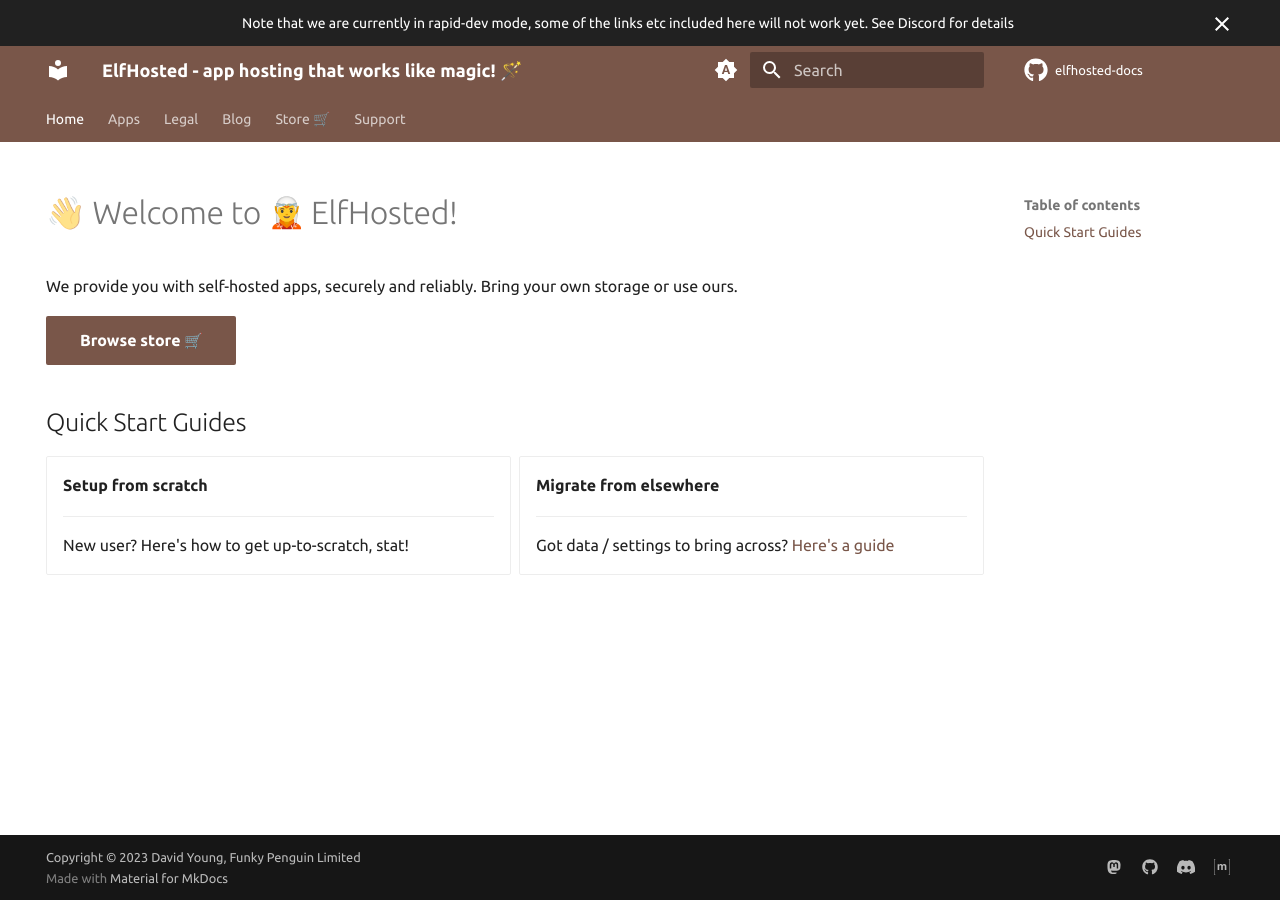
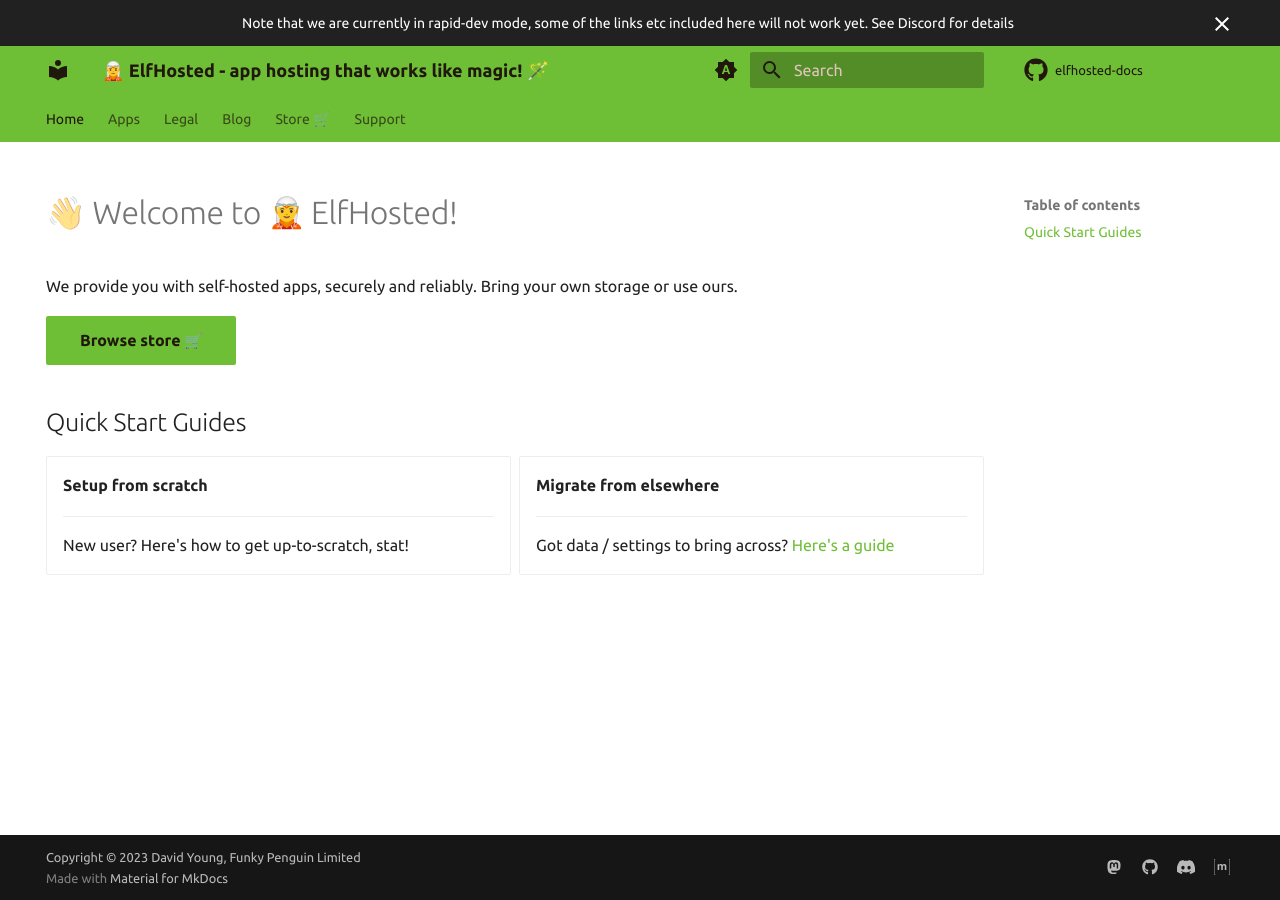
Before and after one commit to elfhosted/elfhosted.com, an MkDocs documentation site: the page built from docs/index.md, in a window 1280 px wide. Built offline with MkDocs 1.6.1 and Material for MkDocs 9.7.7, drawn with Linux system fonts in a browser that asks for light colours; emoji names are drawn with the system emoji font; plug-ins that fetch from the network failed and are left out; comment, search, counter and statistics services are not loaded.

Commit message:
Play with color some more
Signed-off-by: David Young <davidy@funkypenguin.co.nz>

```diff
--- a/docs/stylesheets/extra.css
+++ b/docs/stylesheets/extra.css
@@ -1,14 +1,14 @@
 :root {
-    --md-primary-fg-color:        #3A2418;
+    --md-primary-fg-color:        #6FBF36;
     --md-primary-fg-color--light: #A77A36;
     --md-primary-fg-color--dark:  #bcef55;
 
-    --md-primary-bg-color:        #FAF5F0;
-    --md-primary-bg-color--light: #c637d9;
+    --md-primary-bg-color:        #20180d;
+    --md-primary-bg-color--light: #e2c4bc;
 
-    --md-accent-fg-color:                blue;
-    --md-accent-fg-color--transparent:   purple;
-    --md-accent-bg-color:                #651A0A;
+    --md-accent-fg-color:                #A77A36;
+    --md-accent-fg-color--transparent:   rgb(219, 212, 219);
+    --md-accent-bg-color:                #efe9e8;
     --md-accent-bg-color--light:         green;
 
   }
--- a/mkdocs.yml
+++ b/mkdocs.yml
@@ -1,4 +1,4 @@
-site_name: ElfHosted - app hosting that works like magic! 🪄
+site_name: 🧝 ElfHosted - app hosting that works like magic! 🪄
 # site_description: app hosting that magically "Just Works(tm)"
 site_author: 'David Young'
 site_url: 'https://elfhosted.com'
@@ -179,8 +179,8 @@ theme:
     # Toggle light mode
     - media: "(prefers-color-scheme: light)"
       scheme: default
-      primary: 'brown'
-      accent: 'orange'
+      primary: 'custom'
+      accent: 'custom'
       toggle:
         icon: material/brightness-7
         name: Burn my eyes!
@@ -188,8 +188,8 @@ theme:
     # Toggle dark mode
     - media: "(prefers-color-scheme: dark)"
       scheme: slate
-      primary: 'brown'
-      accent: 'orange'
+      primary: 'custom'
+      accent: 'custom'
       toggle:
         icon: material/brightness-4
         name: Love my eyes!
@@ -199,7 +199,7 @@ theme:
     code: 'Ubuntu Mono'
 
 extra_css:
-  # - stylesheets/extra.css
+  - stylesheets/extra.css
   - extras/css/icons.css
 
 extra:
```
